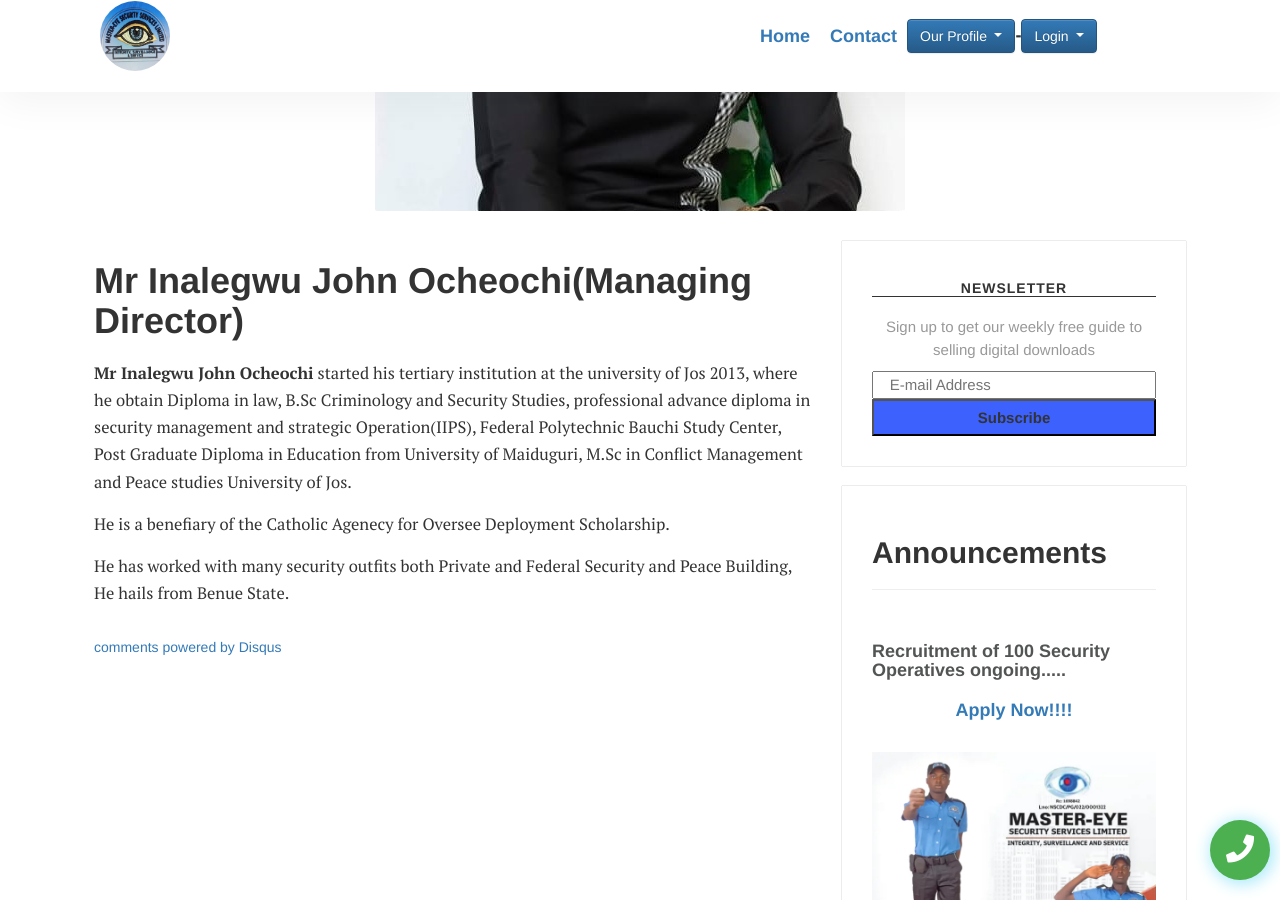
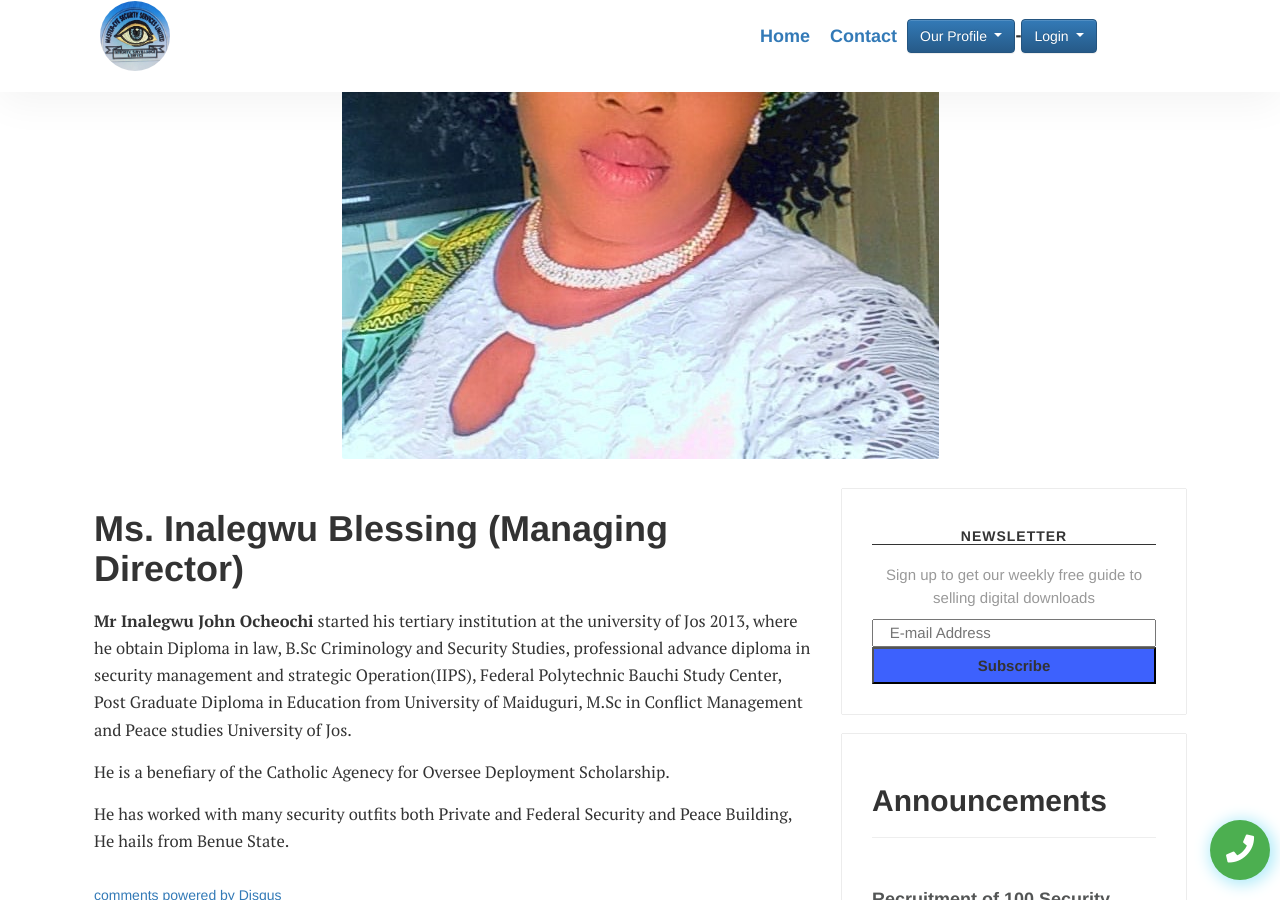
Before and after one commit to elishadamu97/mastereyesecurity, a Jekyll site: the page built from pages/mr-john-inalegwu.md, in a window 1280 px wide and 900 px high, scrolled down 434 px. Built offline with Jekyll 4.4.1, drawn with Linux system fonts in a browser that asks for light colours; comment, search, counter and statistics services are not loaded.

Commit message:
initial commit

```diff
--- a/pages/mr-john-inalegwu.md
+++ b/pages/mr-john-inalegwu.md
@@ -1,9 +1,9 @@
 ---
 layout: page
-title:  "Mr Inalegwu John Ocheochi(Managing Director)"
+title:  "Ms. Inalegwu Blessing (Managing Director)"
 author: sal
 categories: [ Biography ]
-image: assets/images/IMG-20230225-WA00031.jpg
+image: assets/images/blessing.jpg
 comments: true
 ---
 
```
